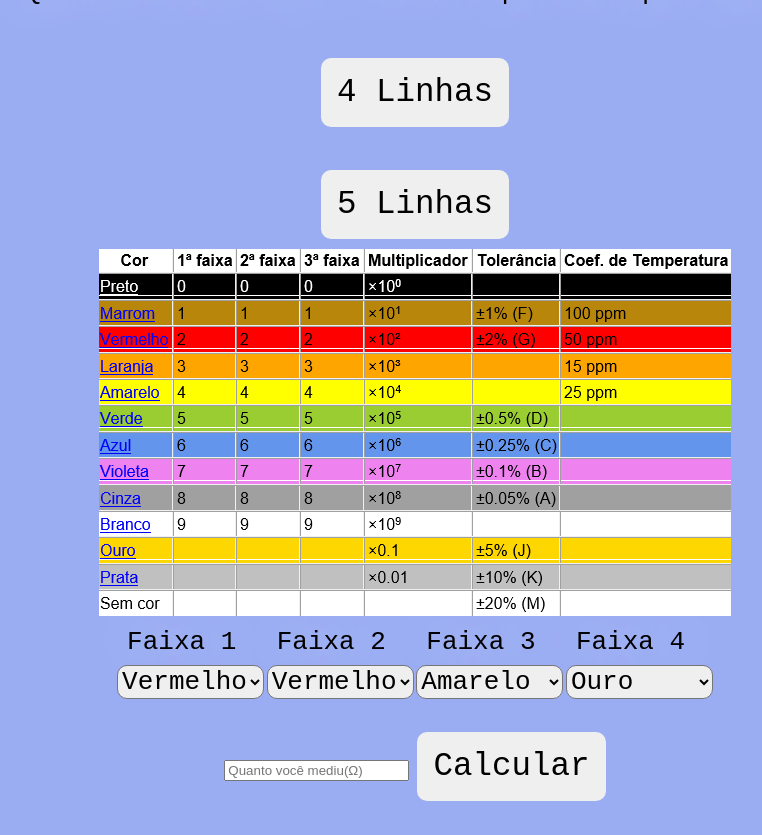
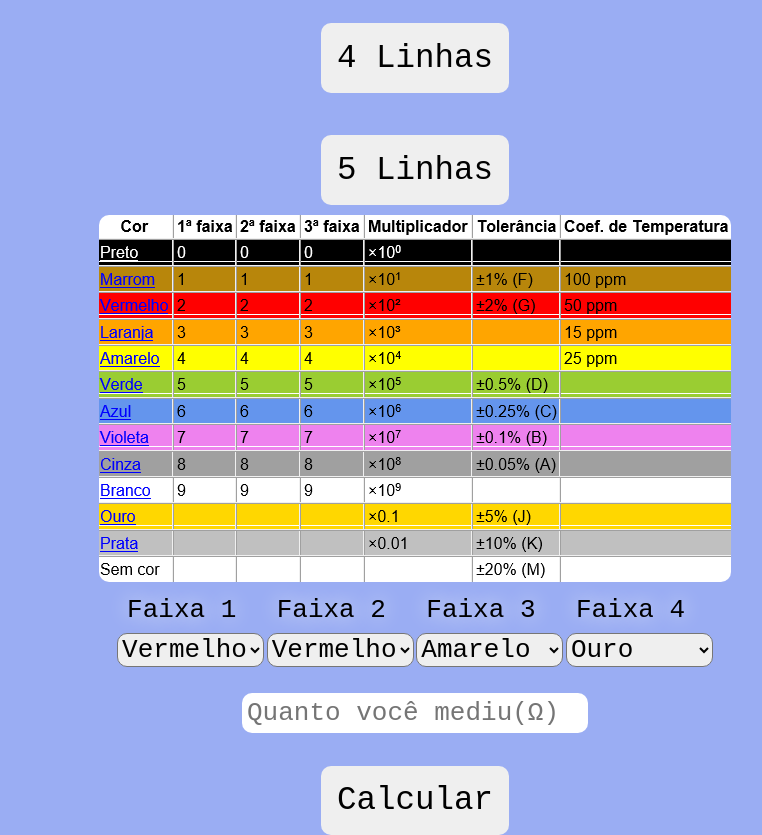
Before and after one commit to eliel358/Calculadora-de-Codigo-de-Cores-de-Resistores, a plain HTML site: page index.html in a window 1280 px wide. Shown: the whole page, without its empty margins (225-987 px from the left). Before the commit the page ends 801 px from the top, so only its background shows below. Drawn offline with Linux system fonts and the light colour scheme.

Commit message:
estilização do input, botoes e menus

```diff
--- a/css/style.css
+++ b/css/style.css
@@ -14,12 +14,18 @@ body{
     text-align: center;
     gap: 10px;
 }
+.calcular-cores{
+    display: flex;
+    flex-direction: column;
+    align-items: center;
+}
 p{
     font-size: 2em;
     text-wrap: wrap;
     margin: 10px;
     text-align: start;
-    text-shadow: 0px 0px 50px white ;
+    text-shadow: 0px 0px 20px white ;
+
 }
 .hide{
     display: none;
@@ -41,6 +47,7 @@ button{
     text-wrap: nowrap;
     border: 0;
     border-radius: 10px;
+    transition: all 1s ease;
     padding: 0.5em;
 }
 td{
@@ -62,6 +69,20 @@ select{
     flex-wrap: wrap;
     gap: 0.2em;
 }
+input{
+    transition: all 1s ease;
+    margin-top: 1em;
+    max-height: fit-content;
+    max-width: fit-content;
+    font-family: monospace;
+    font-size: 2em;
+    text-wrap: nowrap;
+    border: 0;
+    border-radius: 10px;
+    padding: 0.2em;
+}
 img{
+    margin-bottom: 5px;
+    border-radius: 10px;
     max-width: 100%;
 }
```
